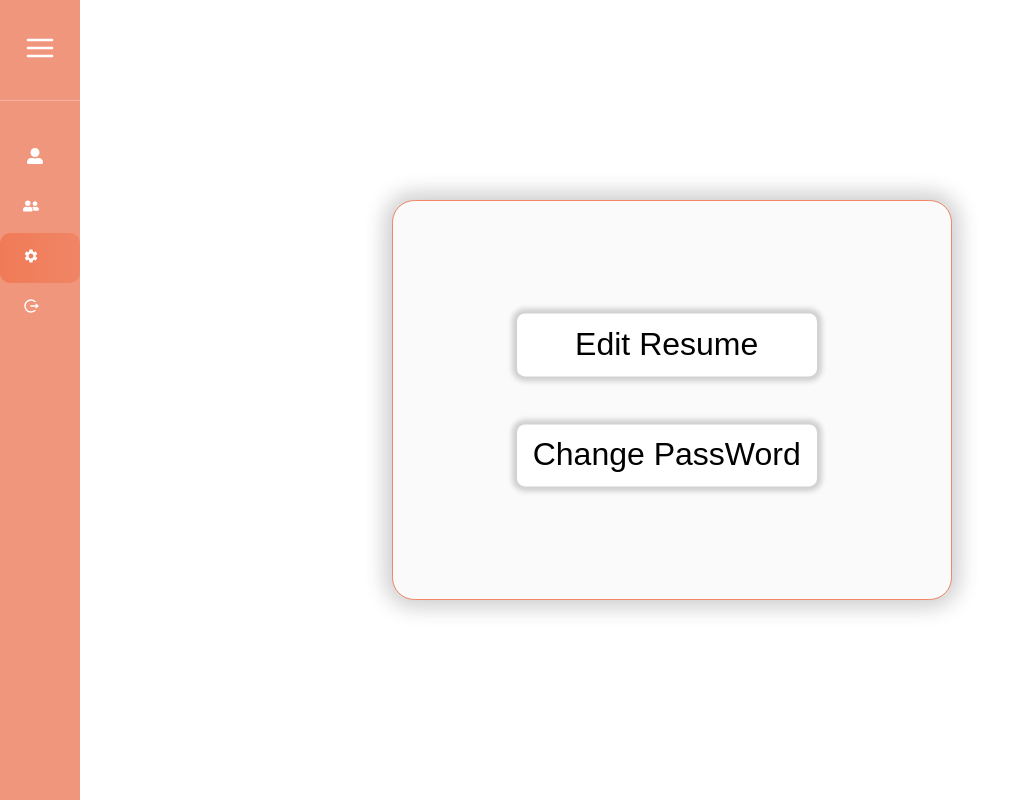
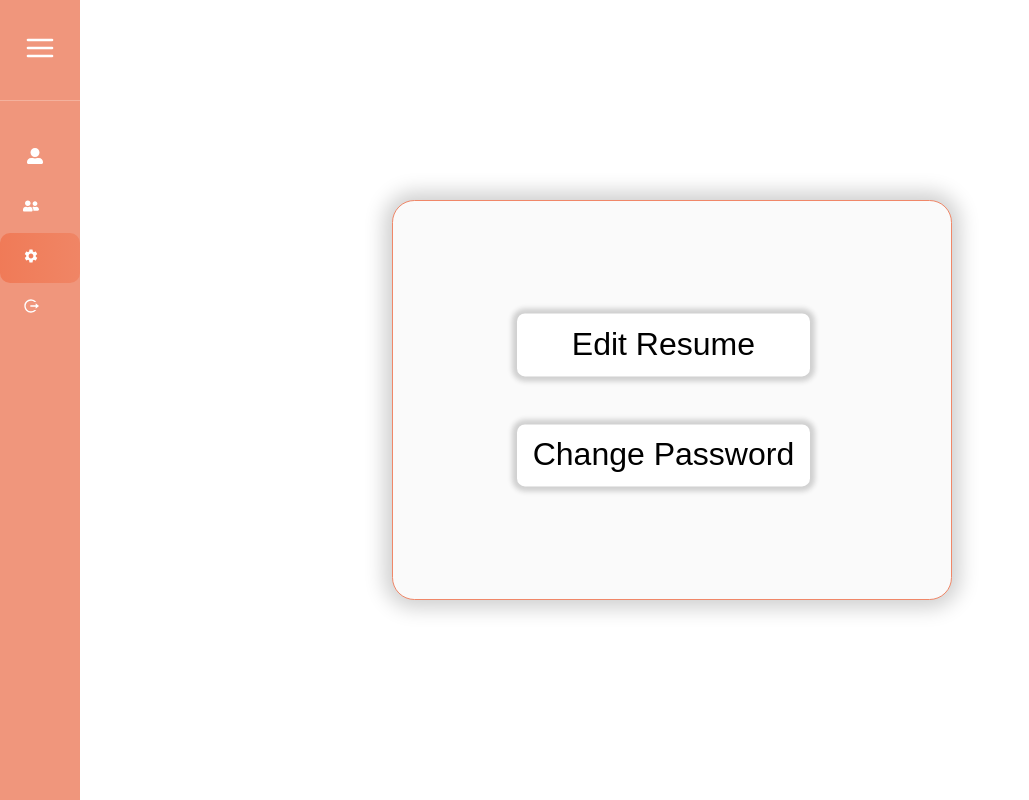
Before and after one commit to MUHSIN22/tp-learn, a React (Create React App) app: page /settings in a window 1280 px wide. Shown: the whole page, without its empty margins (0-1029 px from the left). Built offline with nearby package versions, Linux system fonts and the light colour scheme; a web font is replaced by a local one.

Commit message:
issue fixed

```diff
--- a/src/Components/Setings/Settings.jsx
+++ b/src/Components/Setings/Settings.jsx
@@ -21,7 +21,7 @@ function Settings() {
                   Edit Resume
                 </button>
                 <button className="btn-square btn_reset mt-3" onClick={()=>navigate('/change_password')}>
-                  Change PassWord
+                  Change Password
                 </button>
               </div>
               <div class="flap"></div>
```
